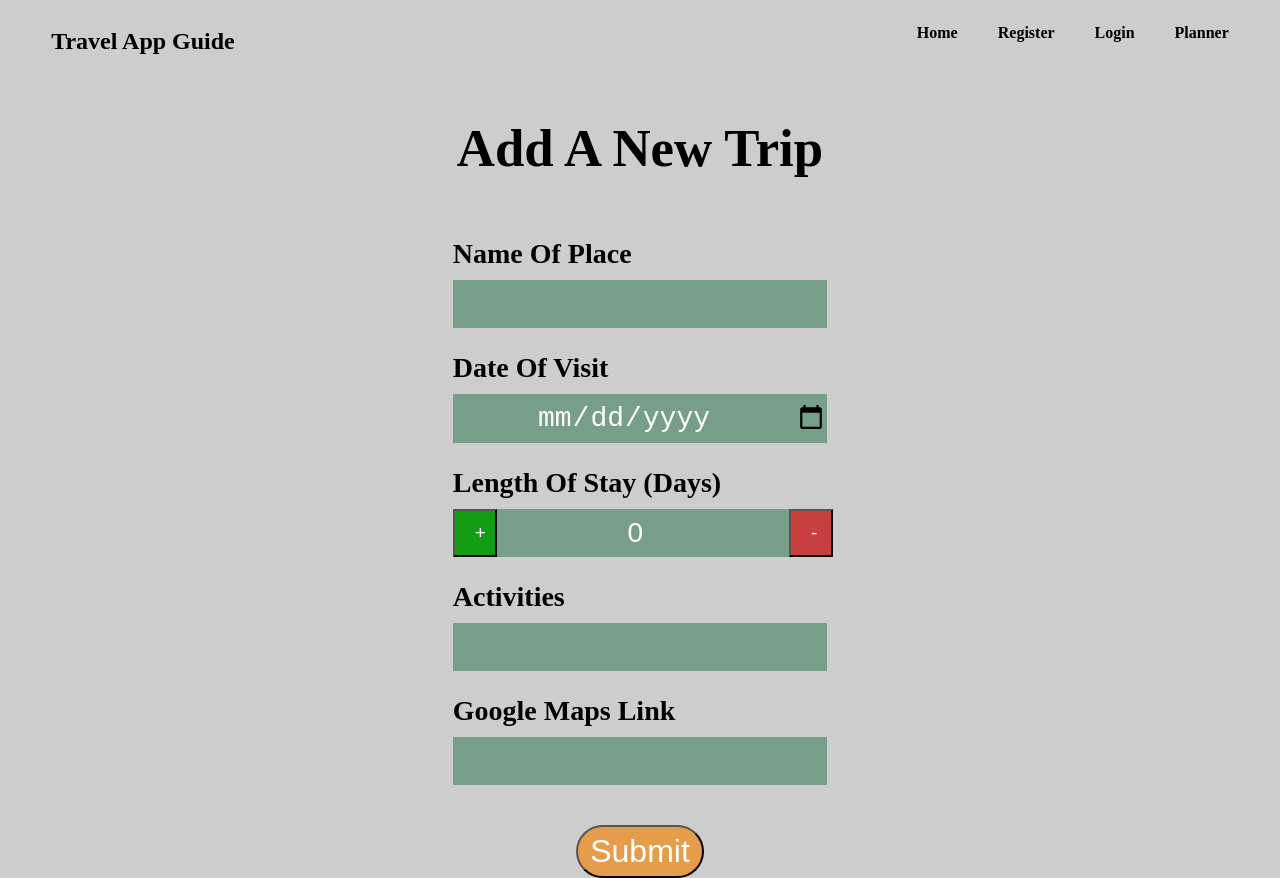
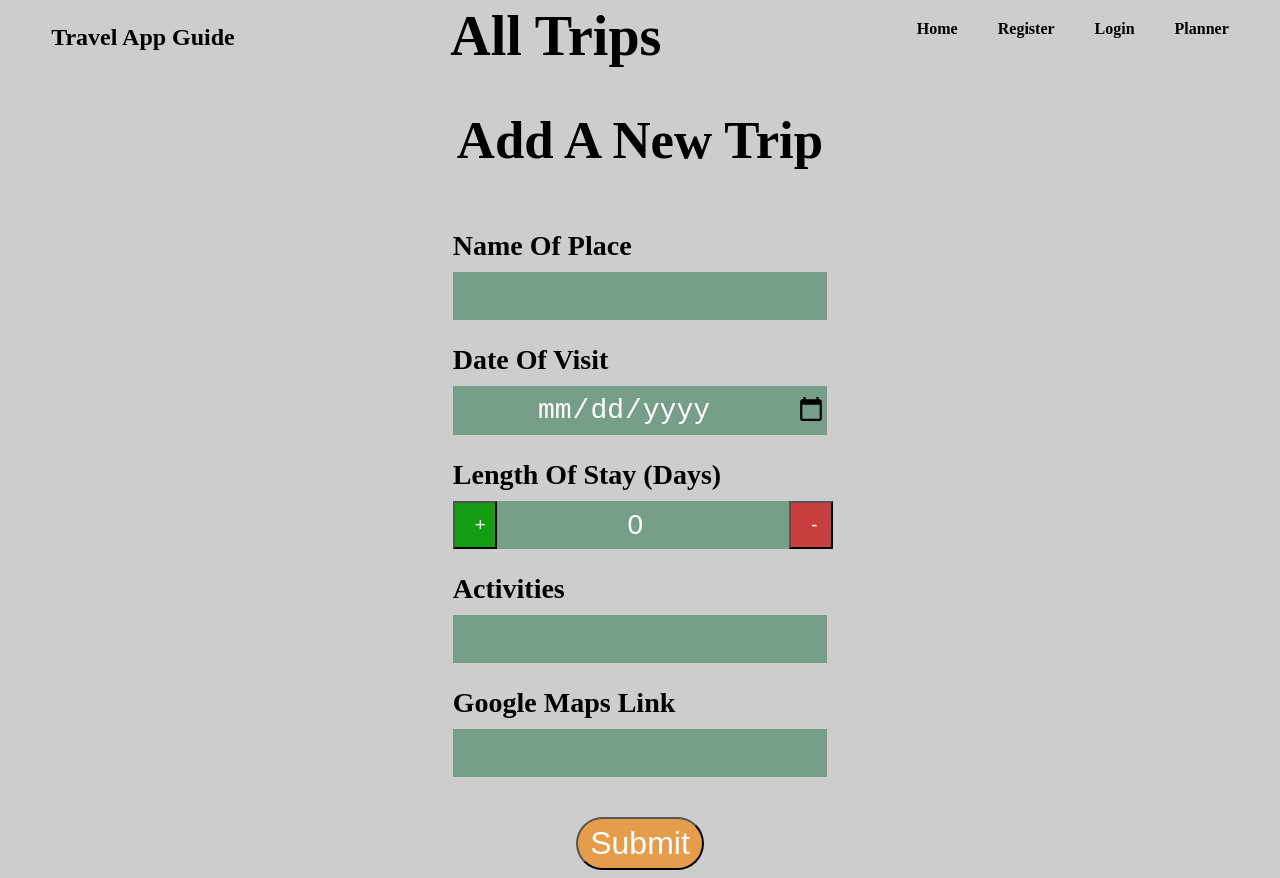
Before and after one commit to Morad17/react-crud-travel-app, a React (Create React App) app in the folder frontend/: page /add in a window 1280 px wide. Built offline with nearby package versions, Linux system fonts and the light colour scheme.

Commit message:
styling homepage

```diff
--- a/frontend/src/assets/scss/Home.scss
+++ b/frontend/src/assets/scss/Home.scss
@@ -9,11 +9,6 @@ body{
 
 
 .home{
-    h1{
-        font-size: 3rem;
-        text-align: center;
-        margin: 10px;
-    }
 
     .all-trips{
         display: flex;
@@ -40,21 +35,11 @@ body{
     }
 }
 
-.main-nav{
+
+.trip-cards{
     display: flex;
     flex-direction: row;
-    justify-content: space-between;
-    margin: 1vh 4vw;
-  }
-  .right-nav{
-    display: flex;
-  }
-
-  .link a{
-    text-decoration: none;
-    font-weight: bold;
-    color: black;
-  }
+}
 
 
   /*------ Footer ------*/
--- /dev/null
+++ b/frontend/src/assets/scss/Navbar.scss
@@ -0,0 +1,24 @@
+
+.main-nav{
+    display: flex;
+    flex-direction: row;
+    justify-content: space-between;
+    margin: .5vh 4vw;
+  }
+  .right-nav{
+    display: flex;
+  }
+
+  .link a{
+    text-decoration: none;
+    font-weight: bold;
+    color: black;
+  }
+
+
+
+  .trip-heading h1{
+    font-size: 3.5rem;
+    text-align: center;
+    margin: 0;
+}
--- a/frontend/src/assets/scss/TripCard.scss
+++ b/frontend/src/assets/scss/TripCard.scss
@@ -1,9 +1,9 @@
 .trip-card{
-    width: 13vw;
+    width: 12vw;
     background-color: rgb(53 121 82 / 56%);
     border-radius: 13px;
     box-shadow: rgba(0, 0, 0, 0.35) 0px 5px 15px;
-    margin: 0 1rem;
+    margin: 10px 1rem;
 
     .card-image{
         margin: 0 auto;
@@ -25,6 +25,7 @@
     .card-buttons{
         margin: 1vh 0;
         text-align: center;
+        display: none;
     }
     .update-button, .delete-button{
         font-size: 1rem;
--- a/frontend/src/assets/scss/base.scss
+++ b/frontend/src/assets/scss/base.scss
@@ -4,6 +4,7 @@
 @import './UpdateTrip.scss';
 @import './Globe.scss';
 @import './InteractiveMap.scss';
+@import './Navbar.scss';
 
 body{
     background-color: #cdcdcd;
--- a/frontend/src/components/Navbar.jsx
+++ b/frontend/src/components/Navbar.jsx
@@ -8,6 +8,9 @@ const Navbar = () => {
         <h2 className="main-title">
           Travel App Guide
         </h2>
+      </div>
+      <div className="trip-heading middle-nav">
+       <h1>All Trips</h1>
       </div>
       <div className="right-nav">
         <ul className="link">
--- a/frontend/src/pages/Home.jsx
+++ b/frontend/src/pages/Home.jsx
@@ -19,6 +19,7 @@ const Home = () => {
       try {
         const res = await axios.get("http://localhost:8000/trips")
         setTrips(res.data)
+
       } catch(err) {
         console.log(err);
       }
@@ -26,18 +27,17 @@ const Home = () => {
       getAllTrips()
   }, [])
 
-
   return (
     <div className="home">
-      <div className="trip-heading">
-       <h1>All Trips</h1>
+      <InteractiveMap />
+      <div className="trip-cards">
+        {
+          trips.map((trip, key)=> {
+            return <TripCard trip={trip} key={key} />
+          })
+       }
       </div>
-      <InteractiveMap />
-      {
-        trips.map((trip, key)=> {
-          <TripCard trip={trip} key={key} />
-        })
-      }
+
     </div>
   )
 }
```
